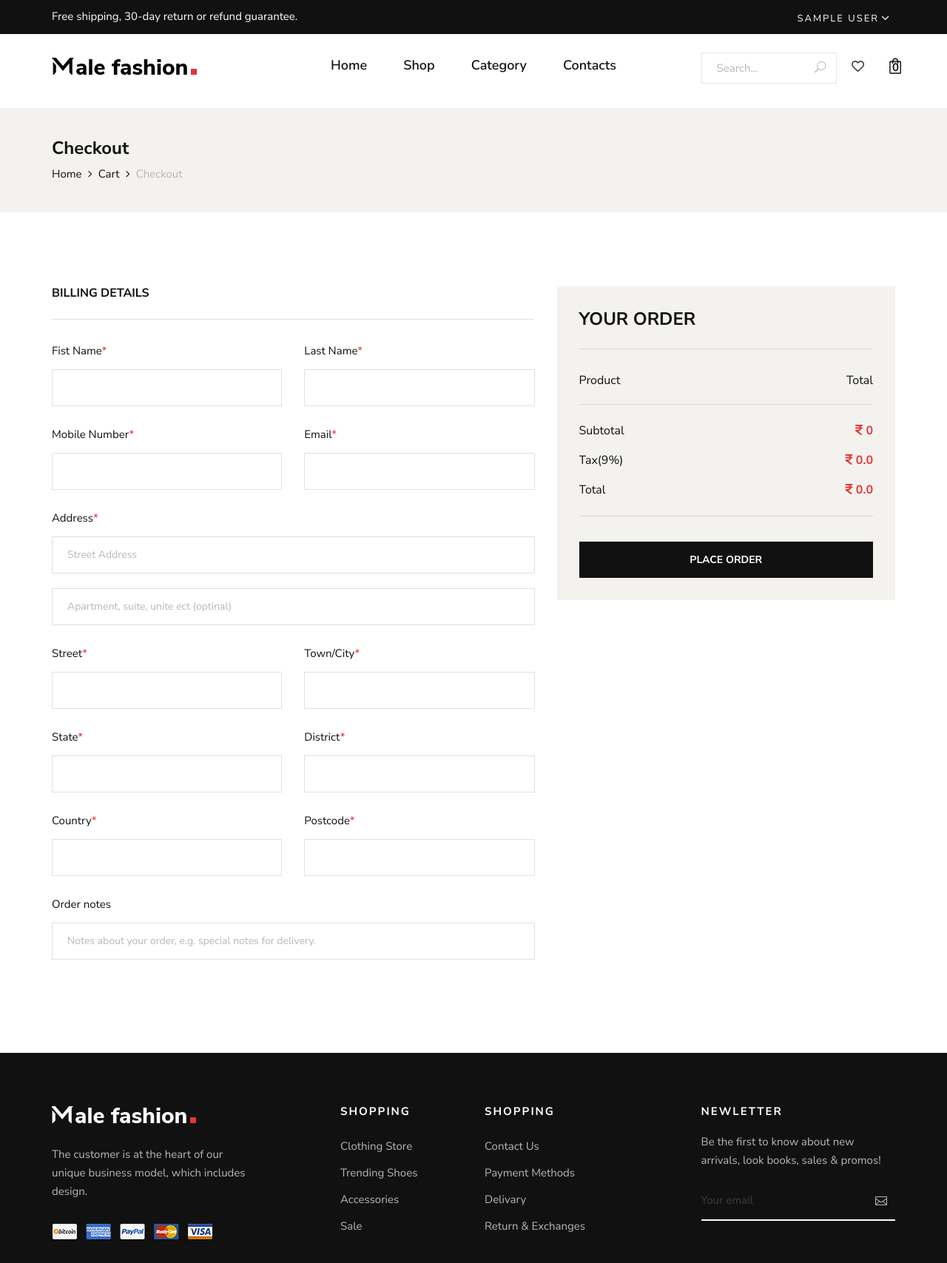
After one commit to rajkumarrptpm/e-commerce-django, a Django app: page /cart/checkout/ in a window 1280 px wide. The commit adds this page. Shown: the whole page at 74% size. Run offline with Django 4.2, Linux system fonts and the light colour scheme; the visitor is signed in with stand-in values (Sample User, id 1); data that the repository does not hold is empty; some libraries are stand-ins or nearby versions.

Commit message:
cart and checkout page for logged in users

```diff
--- a/cart_app/context_processors.py
+++ b/cart_app/context_processors.py
@@ -9,7 +9,10 @@ def counter(request):
     else:
         try:
             cart=Cart.objects.filter(cart_id=_cart_id(request))
-            cart_items=CartItem.objects.all().filter(cart=cart[:1])
+            if request.user.is_authenticated:
+                cart_items = CartItem.objects.all().filter(user=request.user)
+            else:
+                cart_items=CartItem.objects.all().filter(cart=cart[:1])
             for cart_item in cart_items:
                 cart_count +=cart_item.quantity
         except Cart.DoesNotExist:
--- a/cart_app/models.py
+++ b/cart_app/models.py
@@ -1,4 +1,6 @@
 from django.db import models
+
+from accounts_app.models import Account
 from store_app.models import *
 
 # Create your models here.
@@ -10,9 +12,10 @@ class Cart(models.Model):
         return self.cart_id
 
 class CartItem(models.Model):
+    user = models.ForeignKey(Account,on_delete=models.CASCADE, null=True)
     product = models.ForeignKey(Products,on_delete=models.CASCADE)
     variations=models.ManyToManyField(Variation,blank=True)
-    cart = models.ForeignKey(Cart,on_delete=models.CASCADE)
+    cart = models.ForeignKey(Cart,on_delete=models.CASCADE, null=True)
     quantity = models.IntegerField()
     is_active = models.BooleanField(default=True)
 
--- a/cart_app/urls.py
+++ b/cart_app/urls.py
@@ -7,4 +7,6 @@ urlpatterns = [
     path('add_cart/<int:product_id>/',views.add_cart,name="add_cart"),
     path('remove_cart/<int:product_id>/<int:cart_item_id>/',views.remove_cart,name="remove_cart"),
     path('remove_cart_item/<int:product_id>/<int:cart_item_id>/',views.remove_cart_item,name="remove_cart_item"),
+
+    path("checkout/",views.checkout,name="checkout")
 ]
--- a/cart_app/views.py
+++ b/cart_app/views.py
@@ -4,6 +4,7 @@ from django.shortcuts import render, redirect, get_object_or_404
 from store_app.models import *
 from .models import *
 from django.core.exceptions import ObjectDoesNotExist
+from django.contrib.auth.decorators import login_required
 
 
 # Create your views here.
@@ -15,92 +16,159 @@ def _cart_id(request):
 
 
 def add_cart(request, product_id):
+    current_user = request.user
     product = Products.objects.get(id=product_id)
 
     category_slug = product.category.slug  # Assuming your product model has a related category with a slug field
     product_slug = product.slug  # Assuming your product model has a slug field
+    if current_user.is_authenticated:
+        # variation
+        product_variation = []
+        if request.method == 'POST':
 
-    # variation
-    product_variation = []
-    if request.method == 'POST':
+            for item in request.POST:
+                key = item
+                value = request.POST[key]
+                try:
+                    variation = Variation.objects.get(product=product, variation_category__iexact=key,
+                                                      variation_value__iexact=value)
+                    product_variation.append(variation)
+                except:
+                    pass
 
-        for item in request.POST:
-            key = item
-            value = request.POST[key]
-            try:
-                variation = Variation.objects.get(product=product, variation_category__iexact=key,
-                                                  variation_value__iexact=value)
-                product_variation.append(variation)
-            except:
-                pass
+        product_variations_exist = Variation.objects.filter(product=product).exists()
+        if product_variations_exist and not product_variation:
+            # return redirect('store_app:product_details', category_slug=category_slug, product_slug=product_slug)
+            pass
+        else:
 
 
-    product_variations_exist = Variation.objects.filter(product=product).exists()
-    if product_variations_exist and not product_variation:
-        # return redirect('store_app:product_details', category_slug=category_slug, product_slug=product_slug)
-        pass
+            # Cart Item
+            is_cart_item_exist = CartItem.objects.filter(product=product, user=current_user).exists()
+            if is_cart_item_exist:
+                cart_item = CartItem.objects.filter(product=product, user=current_user)
+                ex_var_list = []
+                id = []
+                for item in cart_item:
+                    existing_variation = item.variations.all()
+                    ex_var_list.append(list(existing_variation))
+                    id.append(item.id)
+
+                if product_variation in ex_var_list:
+                    # increase the cart_item quantity
+                    index = ex_var_list.index(product_variation)
+                    print(index)
+                    item_id = id[index]
+                    item = CartItem.objects.get(product=product, id=item_id)
+                    item.quantity += 1
+                    item.save()
+
+                else:
+                    # create new cart item
+                    item = CartItem.objects.create(product=product, quantity=1, user=current_user)
+                    if len(product_variation) > 0:
+                        item.variations.clear()
+                        item.variations.add(*product_variation)
+                    # cart_item.quantity += 1
+                    item.save()
+            else:
+                cart_item = CartItem.objects.create(
+                    product=product,
+                    quantity=1,
+                    user=current_user,
+                )
+
+                if len(product_variation) > 0:
+                    cart_item.variations.clear()
+                    cart_item.variations.add(*product_variation)
+                cart_item.save()
+            return redirect('cart')
+        return redirect('store_app:product_details', category_slug=category_slug, product_slug=product_slug)
     else:
+        # variation
+        product_variation = []
+        if request.method == 'POST':
 
-        #Cart
-        try:
-            cart = Cart.objects.get(cart_id=_cart_id(request))
-        except Cart.DoesNotExist:
-            cart = Cart.objects.create(
-                cart_id=_cart_id(request)
-            )
-        cart.save()
+            for item in request.POST:
+                key = item
+                value = request.POST[key]
+                try:
+                    variation = Variation.objects.get(product=product, variation_category__iexact=key,
+                                                      variation_value__iexact=value)
+                    product_variation.append(variation)
+                except:
+                    pass
 
-        # Cart Item
-        is_cart_item_exist =CartItem.objects.filter(product=product,cart=cart).exists()
-        if is_cart_item_exist:
-            cart_item = CartItem.objects.filter(product=product, cart=cart)
-            # existing variation -> database
-            # current variation -> product_variation
-            # item id -> database
-            ex_var_list = []
-            id=[]
-            for item in cart_item:
-                existing_variation = item.variations.all()
-                ex_var_list.append(list(existing_variation))
-                id.append(item.id)
+        product_variations_exist = Variation.objects.filter(product=product).exists()
+        if product_variations_exist and not product_variation:
+            # return redirect('store_app:product_details', category_slug=category_slug, product_slug=product_slug)
+            pass
+        else:
+
+            # Cart
+            try:
+                cart = Cart.objects.get(cart_id=_cart_id(request))
+            except Cart.DoesNotExist:
+                cart = Cart.objects.create(
+                    cart_id=_cart_id(request)
+                )
+            cart.save()
+
+            # Cart Item
+            is_cart_item_exist = CartItem.objects.filter(product=product, cart=cart).exists()
+            if is_cart_item_exist:
+                cart_item = CartItem.objects.filter(product=product, cart=cart)
+                # existing variation -> database
+                # current variation -> product_variation
+                # item id -> database
+                ex_var_list = []
+                id = []
+                for item in cart_item:
+                    existing_variation = item.variations.all()
+                    ex_var_list.append(list(existing_variation))
+                    id.append(item.id)
+
+                if product_variation in ex_var_list:
+                    # increase the cart_item quantity
+                    index = ex_var_list.index(product_variation)
+                    print(index)
+                    item_id = id[index]
+                    item = CartItem.objects.get(product=product, id=item_id)
+                    item.quantity += 1
+                    item.save()
+
+                else:
+                    # create new cart item
+                    item = CartItem.objects.create(product=product, quantity=1, cart=cart)
+                    if len(product_variation) > 0:
+                        item.variations.clear()
+                        item.variations.add(*product_variation)
+                    # cart_item.quantity += 1
+                    item.save()
+            else:
+                cart_item = CartItem.objects.create(
+                    product=product,
+                    quantity=1,
+                    cart=cart,
+                )
+
+                if len(product_variation) > 0:
+                    cart_item.variations.clear()
+                    cart_item.variations.add(*product_variation)
+                cart_item.save()
+            return redirect('cart')
+        return redirect('store_app:product_details', category_slug=category_slug, product_slug=product_slug)
 
 
-            if product_variation in ex_var_list:
-                # increase the cart_item quantity
-                index = ex_var_list.index(product_variation)
-                print(index)
-                item_id = id[index]
-                item = CartItem.objects.get(product=product,id=item_id)
-                item.quantity += 1
-                item.save()
-                pass
-            else:
-                # create new cart item
-                item = CartItem.objects.create(product=product,quantity=1,cart=cart)
-                if len(product_variation)>0:
-                    item.variations.clear()
-                    item.variations.add(*product_variation)
-                # cart_item.quantity += 1
-                item.save()
+def remove_cart(request, product_id, cart_item_id):
+
+    product = get_object_or_404(Products, id=product_id)
+    try:
+        if request.user.is_authenticated:
+            cart_item = CartItem.objects.get(product=product, user=request.user, id=cart_item_id)
         else:
-            cart_item = CartItem.objects.create(
-                product=product,
-                quantity=1,
-                cart=cart,
-            )
-
-            if len(product_variation)>0:
-                cart_item.variations.clear()
-                cart_item.variations.add(*product_variation)
-            cart_item.save()
-        return redirect('cart')
-    return redirect('store_app:product_details', category_slug=category_slug, product_slug=product_slug)
-
-def remove_cart(request,product_id,cart_item_id):
-    cart = Cart.objects.get(cart_id=_cart_id(request))
-    product = get_object_or_404(Products,id=product_id)
-    try:
-        cart_item = CartItem.objects.get(product=product,cart=cart,id=cart_item_id)
+            cart = Cart.objects.get(cart_id=_cart_id(request))
+            cart_item = CartItem.objects.get(product=product, cart=cart, id=cart_item_id)
         if cart_item.quantity > 1:
 
             cart_item.quantity -= 1
@@ -111,24 +179,33 @@ def remove_cart(request,product_id,cart_item_id):
         pass
     return redirect('cart')
 
-def remove_cart_item(request,product_id,cart_item_id):
-    cart = Cart.objects.get(cart_id=_cart_id(request))
-    product = get_object_or_404(Products,id=product_id)
-    cart_item = CartItem.objects.get(product=product,cart=cart,id=cart_item_id)
+
+def remove_cart_item(request, product_id, cart_item_id):
+
+    product = get_object_or_404(Products, id=product_id)
+    if request.user.is_authenticated:
+        cart_item = CartItem.objects.get(product=product, user=request.user, id=cart_item_id)
+    else:
+        cart = Cart.objects.get(cart_id=_cart_id(request))
+        cart_item = CartItem.objects.get(product=product, cart=cart, id=cart_item_id)
     cart_item.delete()
     return redirect('cart')
+
 
 def cart(request, total=0, quantity=0, cart_items=None):
     tax = 0
     grand_total = 0
     try:
-        cart = Cart.objects.get(cart_id=_cart_id(request))
-        cart_items = CartItem.objects.filter(cart=cart,is_active=True)
+        if request.user.is_authenticated:
+            cart_items = CartItem.objects.filter(user=request.user, is_active=True)
+        else:
+            cart = Cart.objects.get(cart_id=_cart_id(request))
+            cart_items = CartItem.objects.filter(cart=cart, is_active=True)
         for cart_item in cart_items:
             quantity += cart_item.quantity
             total += (cart_item.product.price * cart_item.quantity)
-        tax = round((9*total)/100,2)
-        grand_total = total+tax
+        tax = round((9 * total) / 100, 2)
+        grand_total = total + tax
     except ObjectDoesNotExist:
         pass
 
@@ -137,8 +214,38 @@ def cart(request, total=0, quantity=0, cart_items=None):
         'quantity': quantity,
         'cart_items': cart_items,
         'tax': tax,
-        'grand_total':grand_total
+        'grand_total': grand_total
 
     }
     # return HttpResponse(total)
-    return render(request, 'store/cart.html',context)
+    return render(request, 'store/cart.html', context)
+
+
+@login_required(login_url='login')
+def checkout(request, total=0, quantity=0, cart_items=None):
+    tax = 0
+    grand_total = 0
+    try:
+        if request.user.is_authenticated:
+            cart_items = CartItem.objects.filter(user=request.user, is_active=True)
+        else:
+            cart = Cart.objects.get(cart_id=_cart_id(request))
+            cart_items = CartItem.objects.filter(cart=cart, is_active=True)
+        for cart_item in cart_items:
+            quantity += cart_item.quantity
+            total += (cart_item.product.price * cart_item.quantity)
+        tax = round((9 * total) / 100, 2)
+        grand_total = total + tax
+    except ObjectDoesNotExist:
+        pass
+
+    context = {
+        'total': total,
+        'quantity': quantity,
+        'cart_items': cart_items,
+        'tax': tax,
+        'grand_total': grand_total
+
+    }
+
+    return render(request, "store/checkout.html", context)
--- a/store_app/views.py
+++ b/store_app/views.py
@@ -78,6 +78,6 @@ def search(request):
 
 def contact(request):
     context = {
-        'active_page':'contact'
+        'active_page':'contacts'
     }
-    return render(request, 'contact.html')
+    return render(request, 'store/contact.html',context)
--- a/templates/includes/footer.html
+++ b/templates/includes/footer.html
@@ -47,21 +47,6 @@
                 </div>
             </div>
         </div>
-        <div class="row">
-            <div class="col-lg-12 text-center">
-                <div class="footer__copyright__text">
-                    <!-- Link back to Colorlib can't be removed. Template is licensed under CC BY 3.0. -->
-                    <p>Copyright ©
-                        <script>
-                            document.write(new Date().getFullYear());
-                        </script>2020
-                        All rights reserved | This template is made with <i class="fa fa-heart-o"
-                        aria-hidden="true"></i> by <a href="https://colorlib.com" target="_blank">Colorlib</a>
-                    </p>
-                    <!-- Link back to Colorlib can't be removed. Template is licensed under CC BY 3.0. -->
-                </div>
-            </div>
-        </div>
     </div>
 </footer>
 <!-- Footer Section End -->
--- a/templates/includes/navbar.html
+++ b/templates/includes/navbar.html
@@ -89,7 +89,7 @@
                                 {% endfor %}
                             </ul>
                         </li>
-                        <li><a href="#">Contacts</a></li>
+                        <li class="{% if active_page == 'contacts'%}active{% endif %}"><a href="{% url 'store_app:contact' %}">Contacts</a></li>
 
 
                     </ul>
--- a/templates/store/cart.html
+++ b/templates/store/cart.html
@@ -124,7 +124,7 @@
                         <li>Tax(9%) <span><i class="fa-solid fa-indian-rupee-sign"></i> {{ tax }}</span></li>
                         <li>Total <span><i class="fa-solid fa-indian-rupee-sign"></i> {{ grand_total }}</span></li>
                     </ul>
-                    <a href="#" class="primary-btn">Proceed to checkout</a>
+                    <a href="{% url 'checkout' %}" class="primary-btn">Proceed to checkout</a>
                 </div>
             </div>
         </div>
--- /dev/null
+++ b/templates/store/checkout.html
@@ -0,0 +1,155 @@
+{% extends 'base.html' %}
+
+{% block content %}
+
+
+<!-- Breadcrumb Section Begin -->
+<section class="breadcrumb-option">
+    <div class="container">
+        <div class="row">
+            <div class="col-lg-12">
+                <div class="breadcrumb__text">
+                    <h4>Checkout</h4>
+                    <div class="breadcrumb__links">
+                        <a href="./index.html">Home</a>
+                        <a href="./shop.html">Cart</a>
+                        <span>Checkout</span>
+                    </div>
+                </div>
+            </div>
+        </div>
+    </div>
+</section>
+<!-- Breadcrumb Section End -->
+
+<!-- Checkout Section Begin -->
+<section class="checkout spad">
+    <div class="container">
+        <div class="checkout__form">
+            <form action="" method="POST">
+                {% csrf_token %}
+                <div class="row">
+                    <div class="col-lg-7 col-md-6">
+                        <h6 class="checkout__title">Billing Details</h6>
+                        <div class="row">
+                            <div class="col-lg-6">
+                                <div class="checkout__input">
+                                    <p>Fist Name<span>*</span></p>
+                                    <input type="text" name="first_name" required>
+                                </div>
+                            </div>
+                            <div class="col-lg-6">
+                                <div class="checkout__input">
+                                    <p>Last Name<span>*</span></p>
+                                    <input type="text" name="last_name" required>
+                                </div>
+                            </div>
+                        </div>
+                        <div class="row">
+                            <div class="col-lg-6">
+                                <div class="checkout__input">
+                                    <p>Mobile Number<span>*</span></p>
+                                    <input type="text" name="mobile_number" required>
+                                </div>
+                            </div>
+                            <div class="col-lg-6">
+                                <div class="checkout__input">
+                                    <p>Email<span>*</span></p>
+                                    <input type="text" name="email" required>
+                                </div>
+                            </div>
+                        </div>
+                        <div class="checkout__input">
+                            <p>Address<span>*</span></p>
+                            <input type="text" placeholder="Street Address" class="checkout__input__add" name="address_1" required>
+                            <input type="text" placeholder="Apartment, suite, unite ect (optinal)" name="address_2">
+                        </div>
+                        <div class="row">
+                            <div class="col-lg-6">
+                                <div class="checkout__input">
+                                    <p>Street<span>*</span></p>
+                                    <input type="text" name="district" required>
+                                </div>
+                            </div>
+                            <div class="col-lg-6">
+                                <div class="checkout__input">
+                                    <p>Town/City<span>*</span></p>
+                                    <input type="text" name="city" required>
+                                </div>
+                            </div>
+
+                        </div>
+                        <div class="row">
+                            <div class="col-lg-6">
+                                <div class="checkout__input">
+                                    <p>State<span>*</span></p>
+                                    <input type="text" name="state" required>
+                                </div>
+                            </div>
+                            <div class="col-lg-6">
+                                <div class="checkout__input">
+                                    <p>District<span>*</span></p>
+                                    <input type="text" name="district" required>
+                                </div>
+                            </div>
+                        </div>
+                        <div class="row">
+                            <div class="col-lg-6">
+                                <div class="checkout__input">
+                                    <p>Country<span>*</span></p>
+                                    <input type="text" name="country" required>
+                                </div>
+                            </div>
+                            <div class="col-lg-6">
+                                <div class="checkout__input">
+                                    <p>Postcode<span>*</span></p>
+                                    <input type="number" name="postcode" required>
+                                </div>
+                            </div>
+                        </div>
+
+                            <div class="checkout__input">
+                            <p>Order notes</p>
+                            <input type="text"
+                            placeholder="Notes about your order, e.g. special notes for delivery."
+                            name="notes"
+                            >
+                        </div>
+                    </div>
+                    <div class="col-lg-5 col-md-6">
+                        <div class="checkout__order">
+                            <h4 class="order__title">Your order</h4>
+                            <div class="checkout__order__products">Product <span>Total</span></div>
+                            <ul class="checkout__total__products">
+                                {% for cart_item in cart_items %}
+                                    <li>{{ forloop.counter|stringformat:"02d" }}. {{ cart_item.product.product_name | capfirst }}
+                                        <span>
+                                            <i class="fa-solid fa-indian-rupee-sign"></i>
+                                            {{ cart_item.product.price }}
+                                        </span>
+                                        <p class="text-muted extra-small" style="padding-left:4.4%">
+                                            {% if cart_item.variations.all %}
+                                                {% for item in cart_item.variations.all %}
+                                                {{ item.variation_category | capfirst}} : {{ item.variation_value | capfirst }}
+                                                {% endfor %}
+                                            {% endif %}
+                                        </p>
+                                    </li>
+                                {% endfor %}
+                            </ul>
+                            <ul class="checkout__total__all">
+                                <li>Subtotal <span><i class="fa-solid fa-indian-rupee-sign"></i> {{ total }}</span></li>
+                                <li>Tax(9%) <span><i class="fa-solid fa-indian-rupee-sign"></i> {{ tax }}</span></li>
+                                <li>Total <span><i class="fa-solid fa-indian-rupee-sign"></i> {{ grand_total }}</span></li>
+                            </ul>
+                            <button type="submit" class="site-btn">PLACE ORDER</button>
+                        </div>
+                    </div>
+                </div>
+            </form>
+        </div>
+    </div>
+</section>
+<!-- Checkout Section End -->
+
+{% endblock %}
```
Also changed, not shown: accounts_app/views.py (+56 -2 lines), templates/store/contact.html (+48 -0 lines), cart_app/migrations/0003_cartitem_user_alter_cartitem_cart.py (added).
